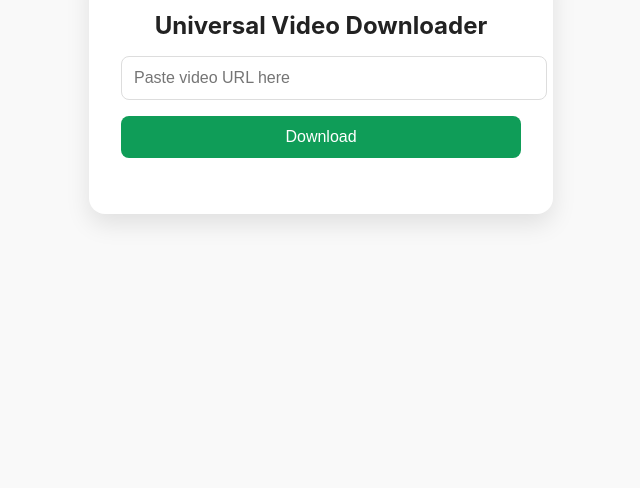
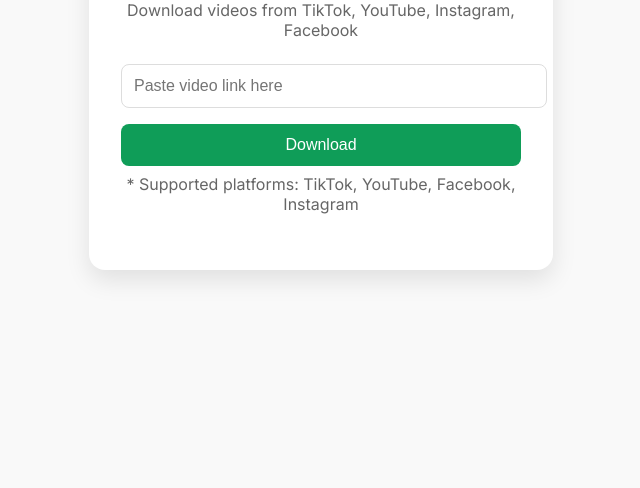
Before and after one commit to Arithmathsolver/Full-stack-downloader, a website: page public/index.html in a window 1280 px wide. Shown: the part 312-800 px from the top of the page, without its empty margins (319-959 px from the left). Drawn offline with Linux system fonts and the light colour scheme.

Commit message:
index.html

```diff
--- a/public/index.html
+++ b/public/index.html
@@ -2,18 +2,20 @@
 <html lang="en">
 <head>
   <meta charset="UTF-8">
-  <meta name="viewport" content="width=device-width, initial-scale=1">
-  <title>Video Downloader</title>
+  <meta name="viewport" content="width=device-width, initial-scale=1.0">
+  <title>All Video Downloader</title>
   <link rel="stylesheet" href="style.css">
+  <link href="https://fonts.googleapis.com/css2?family=Inter:wght@400;600&display=swap" rel="stylesheet">
 </head>
 <body>
   <div class="container">
-    <h1>Universal Video Downloader</h1>
-    <input type="text" id="videoUrl" placeholder="Paste video URL here" />
+    <h1>All Video Downloader</h1>
+    <p>Download videos from TikTok, YouTube, Instagram, Facebook</p>
+    <input type="text" id="videoURL" placeholder="Paste video link here">
     <button onclick="downloadVideo()">Download</button>
-    <p id="status"></p>
-    <a id="downloadLink" href="#" target="_blank" download style="display:none;">Click here if it doesn't start</a>
+    <p class="note">* Supported platforms: TikTok, YouTube, Facebook, Instagram</p>
   </div>
+
   <script src="script.js"></script>
 </body>
 </html>
```
